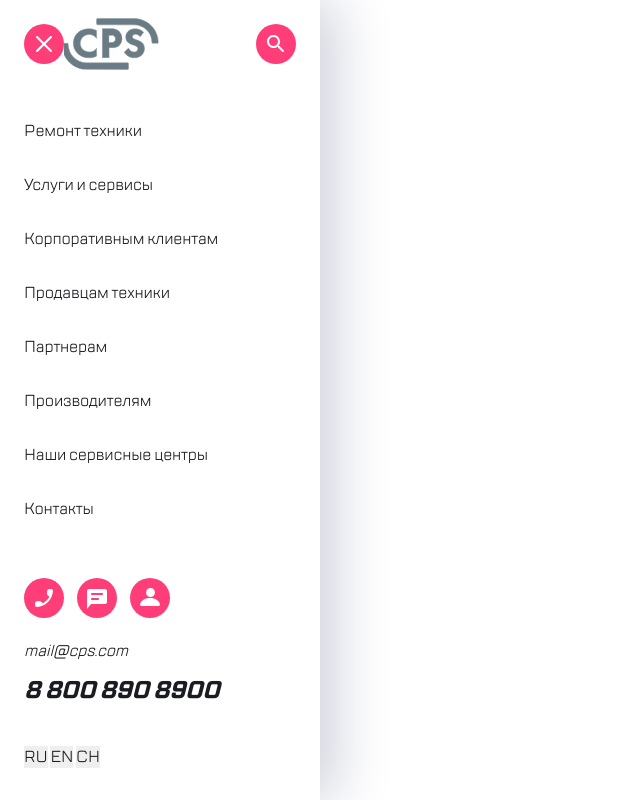
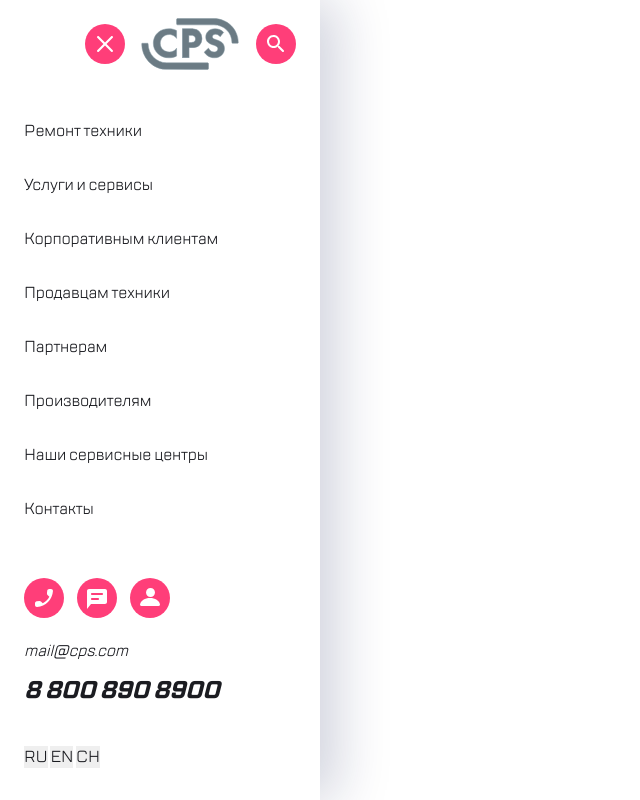
Before and after one commit to Tatarin116rus/kata-practice-1.4, a plain HTML site: page index.html in a window 1280 px wide. Shown: the whole page, without its empty margins (0-640 px from the left). Drawn offline with Linux system fonts and the light colour scheme.

Commit message:
Update style.css

```diff
--- a/style.css
+++ b/style.css
@@ -56,6 +56,7 @@
   margin: 0;
   margin-bottom: 50.27px;
   margin-top: 18.73px;
+  margin-left: auto;
 }
 
 
@@ -71,7 +72,6 @@
   margin: 0;
   background-color: white;
   cursor: pointer;
-
 }
 .aside-footer__actions,
 .aside-header__actions > *:first-child {
@@ -214,7 +214,7 @@
 /** кнопки**/
 .btn-burger {
   background-image: url('public/img/burger.svg');
-   transform: translateX(20px);
+
 }
 
 .btn-search
```
